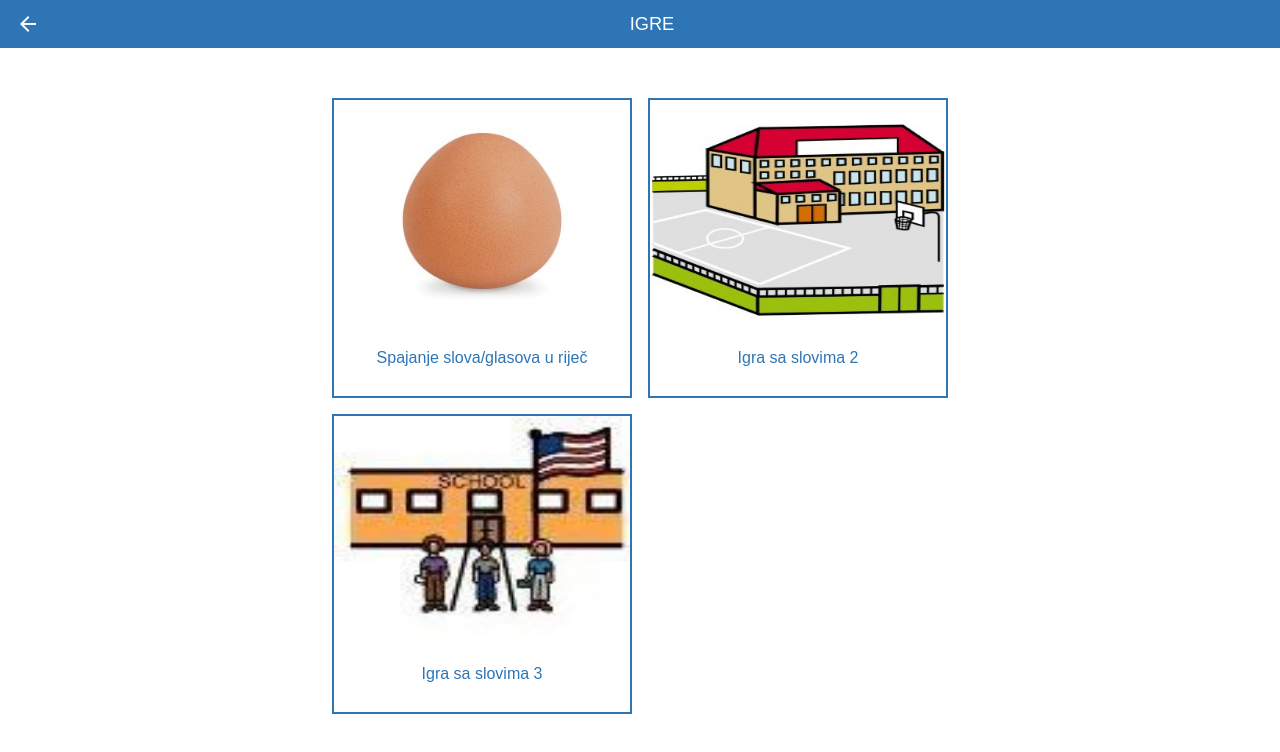
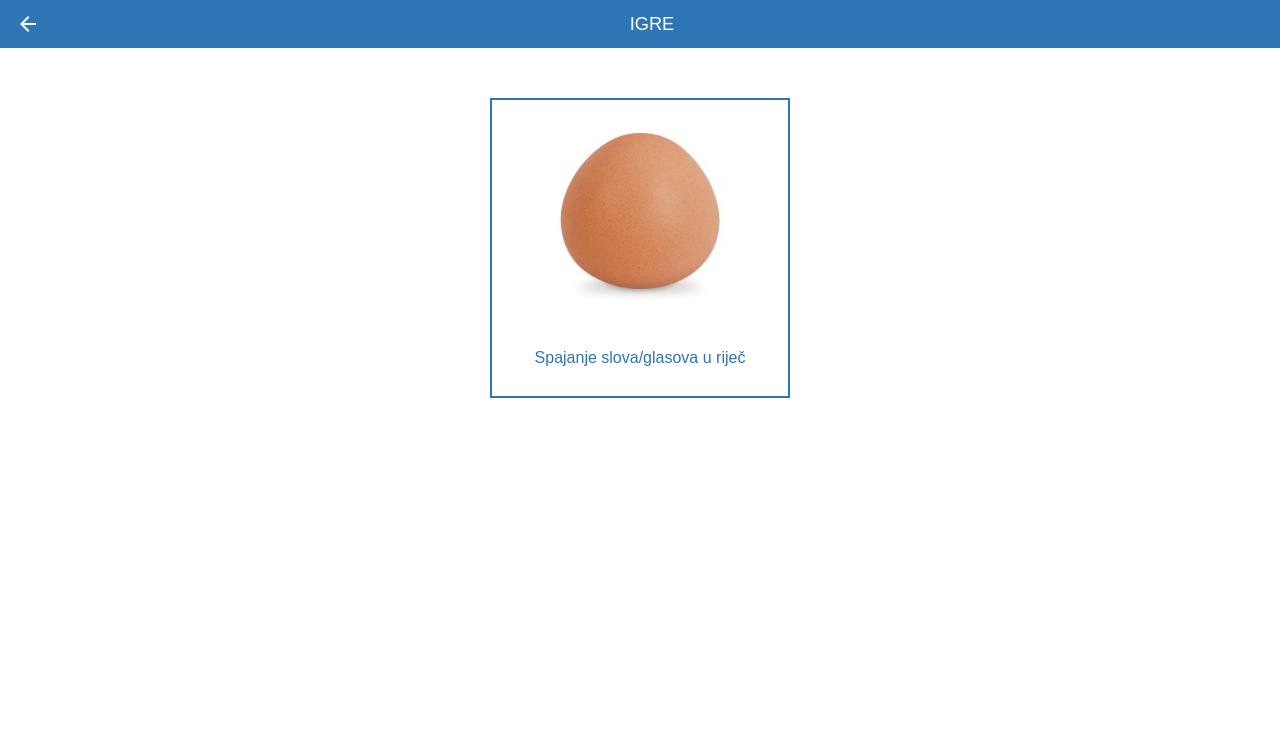
Before and after one commit to savicaAtomovic/incluzija-digitalni-racun, an Angular app: page /games in a window 1280 px wide. Shown: the top 752 px of the page. Built offline with nearby package versions, Linux system fonts and the light colour scheme.

Commit message:
Add new game feature

```diff
--- a/src/app/game/letter-game/letter-game.component.ts
+++ b/src/app/game/letter-game/letter-game.component.ts
@@ -14,6 +14,8 @@ import { SettingsService } from 'src/app/services/settings.service';
 })
 export class LetterGameComponent implements OnInit, OnDestroy {
   @Input() game: Games;
+
+  wordsPerGame = 6;
 
   private destroyed$ = new Subject();
 
@@ -35,7 +37,7 @@ export class LetterGameComponent implements OnInit, OnDestroy {
       .pipe(
         takeUntil(this.destroyed$),
         switchMap((configs) => {
-          this.configArray = configs;
+          this.newGame(configs);
           return this.settingsService.letterGameLevel;
         }),
         switchMap((gameLevel) => {
@@ -54,11 +56,26 @@ export class LetterGameComponent implements OnInit, OnDestroy {
               break;
           }
           return this.settingsService.language;
+        }),
+        switchMap((_) => {
+          return this.settingsService.newLetterGame;
         })
       )
-      .subscribe((_) => {
+      .subscribe((newLetterGame) => {
+        if (newLetterGame) {
+          this.newGame(this.configArray);
+        }
         this.updateConfigArrayValues();
       });
+  }
+
+  newGame(configs: GameConfig[]) {
+    const randomIndexes = this.gamesService.generateRandomArray(
+      this.wordsPerGame,
+      configs.length
+    );
+    const selectedConfigs = randomIndexes.map((index) => configs[index]);
+    this.configArray = selectedConfigs;
   }
 
   updateConfigArrayValues() {
--- a/src/app/games-list/games-list.component.scss
+++ b/src/app/games-list/games-list.component.scss
@@ -1,5 +1,5 @@
 .games-wrapper {
-  padding: 50px 300px;
+  padding: 50px 500px;
   display: grid; /* 1 */
   grid-template-columns: repeat(auto-fill, var(--games-width)); /* 2 */
   grid-gap: 1rem; /* 3 */
--- a/src/app/services/settings.service.ts
+++ b/src/app/services/settings.service.ts
@@ -13,5 +13,6 @@ export class SettingsService {
   public letterGameLevel = new BehaviorSubject<LetterGameLevel>(
     LetterGameLevel.FIRST_LETTER
   );
+  public newLetterGame = new BehaviorSubject<boolean>(false);
   constructor() {}
 }
--- a/src/app/topbar/topbar.component.html
+++ b/src/app/topbar/topbar.component.html
@@ -166,6 +166,14 @@
 </mat-menu>
 
 <mat-menu #settingsLetterGame="matMenu">
+  <button mat-menu-item (click)="newLetterGame()">
+    <span *ngIf="(settingsService.language | async) === Language.MONTENEGRO"
+      >Nova igra</span
+    >
+    <span *ngIf="(settingsService.language | async) === Language.SERBIAN"
+      >Нова игра</span
+    >
+  </button>
   <button mat-menu-item [matMenuTriggerFor]="level">
     <span *ngIf="(settingsService.language | async) === Language.MONTENEGRO"
       >Nivo</span
--- a/src/app/topbar/topbar.component.ts
+++ b/src/app/topbar/topbar.component.ts
@@ -46,4 +46,8 @@ export class TopbarComponent implements OnInit {
   setLetterGameLevel(letterGameLevel: LetterGameLevel) {
     this.settingsService.letterGameLevel.next(letterGameLevel);
   }
+
+  newLetterGame() {
+    this.settingsService.newLetterGame.next(true);
+  }
 }
--- a/src/assets/mock-data/games.json
+++ b/src/assets/mock-data/games.json
@@ -6,17 +6,5 @@
     "image": "assets/games/1/Picture1.jpg",
     "type": "LETTERS",
     "configLocation": "assets/games/1/game1.json"
-  },
-  {
-    "id": 2,
-    "name": "Igra sa slovima 2",
-    "description": "Kroz ovu igru djeca ce nauciti da bla bala bla",
-    "image": "assets/multimedia/2/Picture1.jpg"
-  },
-  {
-    "id": 3,
-    "name": "Igra sa slovima 3",
-    "description": "Kroz ovu igru djeca ce nauciti da bla bala bla",
-    "image": "assets/multimedia/3/Picture1.jpg"
   }
 ]
```
